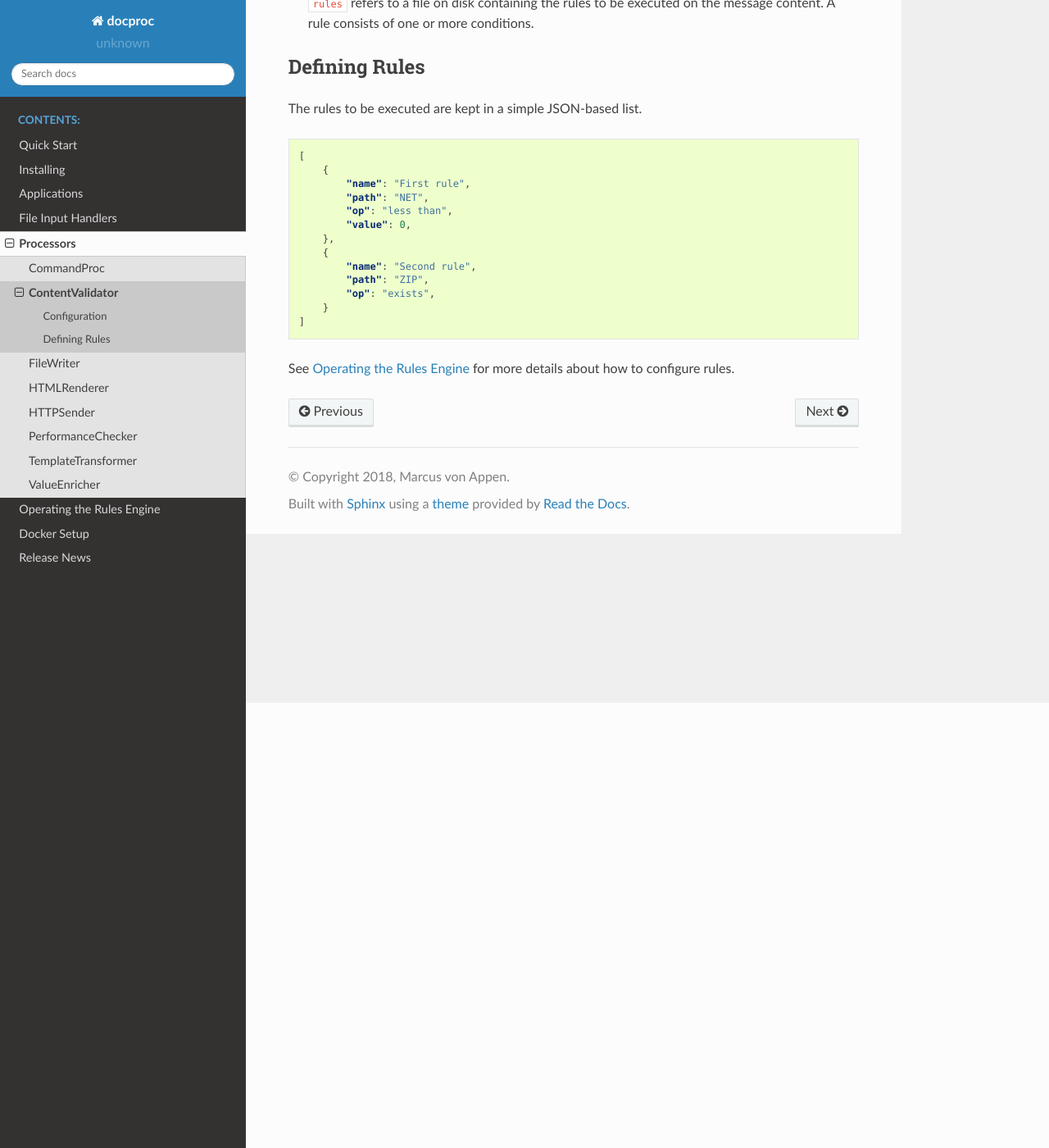
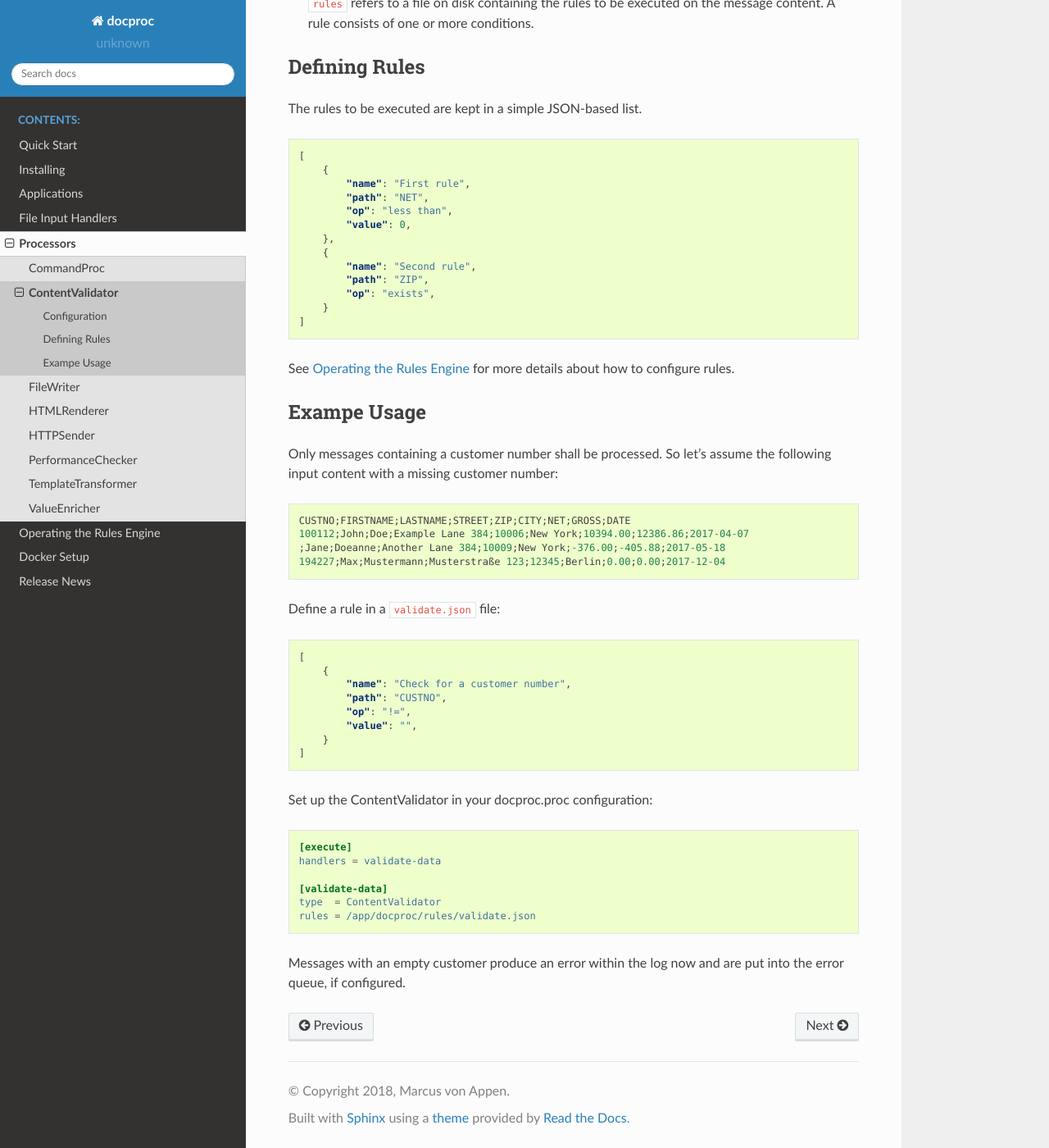
Before and after one commit to marcusva/docproc, a Sphinx documentation site: the page built from doc/contentvalidator.rst, in a window 1280 px wide and 1400 px high, scrolled down 543 px. Shown: the whole window at 82% size. Built offline with Sphinx 7.4.7 and the Read the Docs theme 2.0.0, drawn with Linux system fonts in a browser that asks for light colours.

Commit message:
- added Contentvalidator usage example

```diff
--- a/doc/contentvalidator.rst
+++ b/doc/contentvalidator.rst
@@ -47,3 +47,42 @@ The rules to be executed are kept in a simple JSON-based list.
     ]
 
 See :ref:`rulesengine` for more details about how to configure rules.
+
+Exampe Usage
+------------
+
+Only messages containing a customer number shall be processed. So let's assume
+the following input content with a missing customer number: ::
+
+    CUSTNO;FIRSTNAME;LASTNAME;STREET;ZIP;CITY;NET;GROSS;DATE
+    100112;John;Doe;Example Lane 384;10006;New York;10394.00;12386.86;2017-04-07
+    ;Jane;Doeanne;Another Lane 384;10009;New York;-376.00;-405.88;2017-05-18
+    194227;Max;Mustermann;Musterstraße 123;12345;Berlin;0.00;0.00;2017-12-04
+
+Define a rule in a ``validate.json`` file:
+
+.. code-block:: json
+
+    [
+        {
+            "name": "Check for a customer number",
+            "path": "CUSTNO",
+            "op": "!=",
+            "value": "",
+        }
+    ]
+
+
+Set up the ContentValidator in your docproc.proc configuration:
+
+.. code-block:: ini
+
+    [execute]
+    handlers = validate-data
+
+    [validate-data]
+    type  = ContentValidator
+    rules = /app/docproc/rules/validate.json
+
+Messages with an empty customer produce an error within the log now and are put
+into the error queue, if configured.
```
Also changed, not shown: 2 other files.
